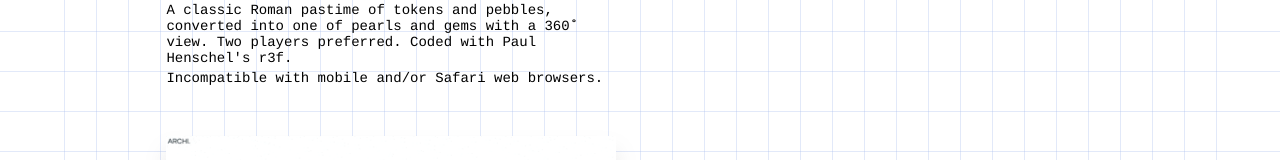
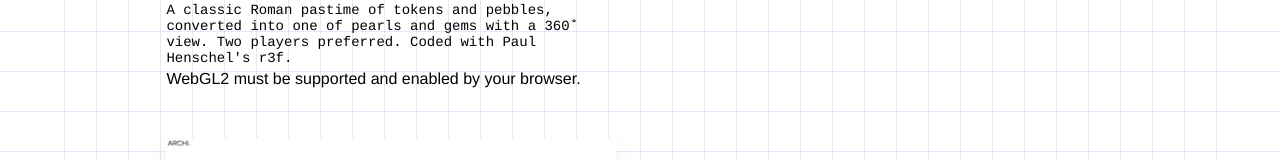
Before and after one commit to cdrom94/the-portfolio, a plain HTML site: page projects.html in a window 1280 px wide. Shown: the part 529-689 px from the top of the page. Drawn offline with Linux system fonts and the light colour scheme.

Commit message:
update WebGL2 compatibility disclaimer

```diff
--- a/projects.html
+++ b/projects.html
@@ -34,7 +34,7 @@
                 <h3>three-dimensional game</h3>
                 <p class="tech">React Three Fiber</p>
                 <p>A classic Roman pastime of tokens and pebbles, converted into one of pearls and gems with a 360&#730; view. Two players preferred. Coded with Paul Henschel's r3f.</p>
-                <p>Incompatible with mobile and/or Safari web browsers.</p>
+                <a href="https://get.webgl.org/webgl2/">WebGL2 must be supported and enabled by your browser.</a>
             </a>
         </div>
         <div id="archi" class="tab">
```
